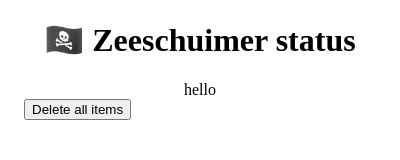
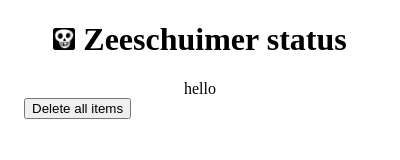
Before and after one commit to digitalmethodsinitiative/zeeschuimer, a browser extension: page popup/status.html in a window 400 px wide. Drawn offline with Linux system fonts and the light colour scheme.

Commit message:
Placeholder icons

```diff
--- a/js/background.js
+++ b/js/background.js
@@ -1,5 +1,4 @@
-const db = new Dexie('zeeschuimer-items');
-window.db = db;
+window.db = new Dexie('zeeschuimer-items');
 window.db.version(1).stores({
     items: "++id, source_platform, source_platform_url, source_url, item"
 });
--- a/popup/status.html
+++ b/popup/status.html
@@ -9,10 +9,15 @@
         h1, article {
             text-align: center;
         }
+
+        h1 img {
+            display: inline;
+            height: 1.5ex;
+        }
     </style>
 </head>
 <body>
-<h1>&#x1F3F4;&#x200D;&#x2620;&#xFE0F; Zeeschuimer status</h1>
+<h1><img src="../images/zeeschuimer-96.png" alt=""> Zeeschuimer status</h1>
 <article>
     <div id="status">hello</div>
 </article>
```
Also changed, not shown: README.md, images/zeeschuimer-32.png (added), images/zeeschuimer-48.png (added), images/zeeschuimer-64.png (added), images/zeeschuimer-96.png (added), manifest.json, 1 other file.
